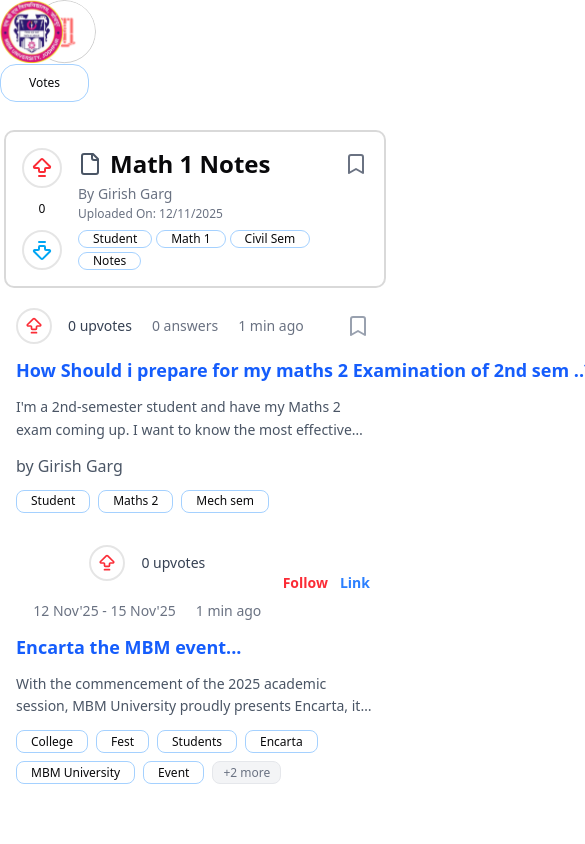
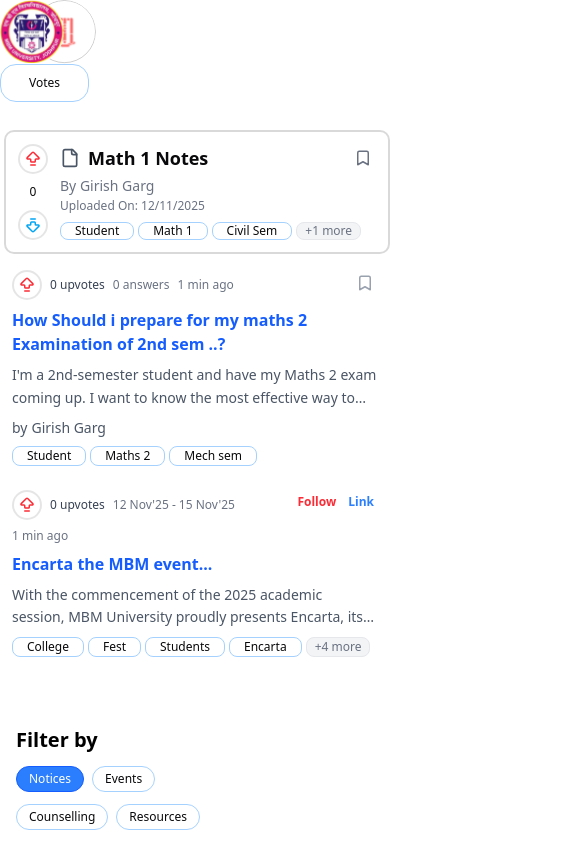
Before and after one commit to Girish-Garg/Mentor-Hub, a React (Vite) app: page / in a window 390 px wide. Shown: the top 844 px of the page, 585 px wide, since content can reach past the window. Built offline with nearby package versions, Linux system fonts and the light colour scheme.

Commit message:
making it all responsive

```diff
--- a/components/custom/Event.jsx
+++ b/components/custom/Event.jsx
@@ -99,14 +99,14 @@ const Events = ({
   };
 
   return (
-    <div className={cn("relative flex p-4 max-w-5xl w-full h-[23%]", className)}>
-      <div className="flex flex-col flex-1 min-w-0 gap-3">
-        <div className="flex justify-between items-center text-xs text-gray-500">
-          <div className="flex gap-5 items-center flex-wrap justify-center">
-            <div className="flex items-center gap-4 justify-center">
+    <div className={cn("relative flex p-3 sm:p-4 max-w-5xl w-full min-h-[200px] sm:h-[23%]", className)}>
+      <div className="flex flex-col flex-1 min-w-0 gap-2 sm:gap-3">
+        <div className="flex justify-between items-start sm:items-center text-xs text-gray-500">
+          <div className="flex gap-2 sm:gap-5 items-center flex-wrap">
+            <div className="flex items-center gap-2 sm:gap-4">
               <button
                 className={cn(
-                  "text-center rounded-full border-2 border-black/10 p-1.5",
+                  "text-center rounded-full border-2 border-black/10 p-1 sm:p-1.5",
                   "transition-colors duration-150",
                   userVote === "up"
                     ? "bg-red-100 border-red-300 hover:bg-red-200 hover:border-red-400"
@@ -115,23 +115,23 @@ const Events = ({
                 onClick={handleUpvote}
               >
                 <ArrowBigUpDash
-                  size={20}
+                  size={18}
                   className={cn(
-                    "transition-colors duration-150",
+                    "transition-colors duration-150 sm:w-5 sm:h-5",
                     userVote === "up" ? "text-red-600 hover:text-red-700" : "text-red-500"
                   )}
                 />
               </button>
-              <span className="text-gray-700 text-sm font-medium">{votes} upvotes</span>
+              <span className="text-gray-700 text-xs sm:text-sm font-medium">{votes} upvotes</span>
             </div>
-            <span className="text-sm font-medium">{formatDateDisplay()}</span>
-            <span className="text-sm">{uploadTime} ago</span>
+            <span className="text-xs sm:text-sm font-medium">{formatDateDisplay()}</span>
+            <span className="text-xs sm:text-sm">{uploadTime} ago</span>
           </div>
 
-          <div className="flex gap-1 items-center">
+          <div className="flex gap-1 items-center flex-shrink-0">
             <button
               className={cn(
-                "font-semibold text-sm px-1 py-1 rounded transition-colors duration-150",
+                "font-semibold text-xs sm:text-sm px-1 py-1 rounded transition-colors duration-150",
                 isFollowing
                   ? "text-green-600 bg-green-50 hover:bg-green-100"
                   : "text-red-500 hover:text-red-600 hover:bg-red-50"
@@ -141,7 +141,7 @@ const Events = ({
               {isFollowing ? "Following" : "Follow"}
             </button>
             <button
-              className="text-blue-500 font-semibold text-sm px-1 py-1 rounded hover:text-blue-600 hover:bg-blue-50 transition-colors duration-150"
+              className="text-blue-500 font-semibold text-xs sm:text-sm px-1 py-1 rounded hover:text-blue-600 hover:bg-blue-50 transition-colors duration-150"
               onClick={handleLinkClick}
             >
               Link
@@ -150,32 +150,32 @@ const Events = ({
         </div>
 
         <button
-          className="text-left focus:outline-none focus:ring-2 focus:ring-blue-300 focus:ring-offset-1 rounded-sm"
+          className="text-left focus:outline-none focus:ring-2 focus:ring-blue-300 focus:ring-offset-1 rounded-sm w-full"
           onClick={handleTitleClick}
         >
-          <h3 className="w-fit text-blue-600 font-semibold text-lg hover:text-blue-700 hover:underline transition-colors duration-150 truncate">
+          <h3 className="text-blue-600 font-semibold text-base sm:text-lg hover:text-blue-700 hover:underline transition-colors duration-150 line-clamp-2 sm:line-clamp-1 break-words">
             {title}
           </h3>
         </button>
 
-        <p className="w-full text-sm text-gray-600 line-clamp-2 leading-relaxed text-ellipsis overflow-hidden">
+        <p className="w-full text-sm sm:text-base text-gray-600 line-clamp-2 leading-relaxed text-ellipsis overflow-hidden">
           {description}
         </p>
 
-        <div className="flex flex-wrap items-center gap-2">
+        <div className="flex flex-wrap items-center gap-1 sm:gap-2">
           {tags.length > 0 && (
-            <div className="flex flex-wrap items-center gap-2">
-              {tags.slice(0, 6).map((tag, idx) => (
+            <div className="flex flex-wrap items-center gap-1 sm:gap-2">
+              {tags.slice(0, 4).map((tag, idx) => (
                 <Badge
                   key={idx}
                   text={tag}
                   varient="tag"
-                  className="h-[23px] items-center flex justify-center rounded-md"
+                  className="h-[20px] sm:h-[23px] text-xs sm:text-sm items-center flex justify-center rounded-md"
                 />
               ))}
-              {tags.length > 6 && (
-                <span className="flex items-center justify-center text-xs h-[23px] text-gray-500 px-2.5 py-0.5 rounded-md bg-gray-100 border border-gray-200 select-none leading-none">
-                  +{tags.length - 6} more
+              {tags.length > 4 && (
+                <span className="flex items-center justify-center text-xs h-[20px] sm:h-[23px] text-gray-500 px-2 sm:px-2.5 py-0.5 rounded-md bg-gray-100 border border-gray-200 select-none leading-none">
+                  +{tags.length - 4} more
                 </span>
               )}
             </div>
--- a/components/custom/Question.jsx
+++ b/components/custom/Question.jsx
@@ -67,17 +67,17 @@ const Question = ({
   return (
     <div
       className={cn(
-        "relative flex p-4 max-w-5xl w-full h-[23%]",
+        "relative flex p-3 sm:p-4 max-w-5xl w-full min-h-[200px] sm:h-[23%]",
         className
       )}
     >
-      <div className="flex flex-col flex-1 min-w-0 gap-3">
-        <div className="flex justify-between items-center text-xs text-gray-500">
-          <div className="flex gap-5 items-center flex-wrap justify-center">
-            <div className="flex items-center gap-4 justify-center">
+      <div className="flex flex-col flex-1 min-w-0 gap-2 sm:gap-3">
+        <div className="flex justify-between items-start sm:items-center text-xs text-gray-500">
+          <div className="flex gap-2 sm:gap-5 items-center flex-wrap">
+            <div className="flex items-center gap-2 sm:gap-4">
               <button
                 className={cn(
-                  "text-center rounded-full border-2 border-black/10 p-1.5",
+                  "text-center rounded-full border-2 border-black/10 p-1 sm:p-1.5",
                   "transition-colors duration-150",
                   userVote === "up"
                     ? "bg-red-100 border-red-300 hover:bg-red-200 hover:border-red-400"
@@ -86,20 +86,20 @@ const Question = ({
                 onClick={handleUpvote}
               >
                 <ArrowBigUpDash
-                  size={20}
+                  size={18}
                   className={cn(
-                    "transition-colors duration-150",
+                    "transition-colors duration-150 sm:w-5 sm:h-5",
                     userVote === "up" ? "text-red-600 hover:text-red-700" : "text-red-500"
                   )}
                 />
               </button>
-              <span className="text-gray-700 text-sm font-medium">{votes} upvotes</span>
+              <span className="text-gray-700 text-xs sm:text-sm font-medium">{votes} upvotes</span>
             </div>
-            <span className="text-sm font-medium">{answers} answers</span>
-            <span className="text-sm">{time} ago</span>
+            <span className="text-xs sm:text-sm font-medium">{answers} answers</span>
+            <span className="text-xs sm:text-sm">{time} ago</span>
           </div>
 
-          <div className="flex gap-1 items-center">
+          <div className="flex gap-1 items-center flex-shrink-0">
             <button
               className={cn(
                 "group rounded hover:bg-yellow-50 transition-colors duration-150 flex-shrink-0 p-1",
@@ -108,9 +108,9 @@ const Question = ({
               onClick={handleBookmark}
             >
               <Bookmark
-                size={24}
+                size={18}
                 className={cn(
-                  "transition-colors duration-150",
+                  "transition-colors duration-150 sm:w-6 sm:h-6",
                   isBookmarked
                     ? "fill-yellow-500 text-yellow-500"
                     : "text-gray-400 group-hover:text-yellow-500"
@@ -120,33 +120,33 @@ const Question = ({
           </div>
         </div>
         <button
-          className="text-left focus:outline-none focus:ring-2 focus:ring-blue-300 focus:ring-offset-1 rounded-sm"
+          className="text-left focus:outline-none focus:ring-2 focus:ring-blue-300 focus:ring-offset-1 rounded-sm w-full"
           onClick={handleTitleClick}
         >
-          <h3 className="w-fit text-blue-600 font-semibold text-lg hover:text-blue-700 hover:underline transition-colors duration-150 truncate">
+          <h3 className="text-blue-600 font-semibold text-base sm:text-lg hover:text-blue-700 hover:underline transition-colors duration-150 line-clamp-2 sm:line-clamp-1 break-words">
             {title}
           </h3>
         </button>
 
-        <p className="w-full text-sm text-gray-600 line-clamp-2 leading-relaxed text-ellipsis overflow-hidden">
+        <p className="w-full text-sm sm:text-base text-gray-600 line-clamp-2 leading-relaxed text-ellipsis overflow-hidden">
           {description}
         </p>
 
-        <div className="flex flex-wrap items-center gap-3">
-          <span className="text-gray-600 text-md flex items-center gap-1">by <span className="font-medium inline-block max-w-[150px] truncate overflow-hidden">{author}</span></span>
+        <div className="flex flex-col sm:flex-row sm:flex-wrap sm:items-center gap-2 sm:gap-3">
+          <span className="text-gray-600 text-sm flex items-center gap-1">by <span className="font-medium inline-block max-w-[120px] sm:max-w-[150px] truncate overflow-hidden">{author}</span></span>
           {tags.length > 0 && (
-            <div className="flex flex-wrap items-center gap-2">
-              {tags.slice(0, 6).map((tag, idx) => (
+            <div className="flex flex-wrap items-center gap-1 sm:gap-2">
+              {tags.slice(0, 4).map((tag, idx) => (
                 <Badge
                   key={idx}
                   text={tag}
                   varient="tag"
-                  className="h-[23px] items-center flex justify-center rounded-md"
+                  className="h-[20px] sm:h-[23px] text-xs sm:text-sm items-center flex justify-center rounded-md"
                 />
               ))}
-              {tags.length > 6 && (
-                <span className="flex items-center justify-center text-xs h-[23px] text-gray-500 px-2.5 py-0.5 rounded-md bg-gray-100 border border-gray-200 select-none leading-none">
-                  +{tags.length - 6} more
+              {tags.length > 4 && (
+                <span className="flex items-center justify-center text-xs h-[20px] sm:h-[23px] text-gray-500 px-2 sm:px-2.5 py-0.5 rounded-md bg-gray-100 border border-gray-200 select-none leading-none">
+                  +{tags.length - 4} more
                 </span>
               )}
             </div>
--- a/components/custom/Resource.jsx
+++ b/components/custom/Resource.jsx
@@ -76,7 +76,7 @@ const Resource = ({
   return (
     <div
       className={cn(
-        'flex border-2 border-black/15 rounded-lg p-4 gap-4 h-fit m-1 max-w-[386px] w-fit',
+        'flex border-2 border-black/15 rounded-lg p-3 sm:p-4 gap-3 sm:gap-4 h-fit m-1 max-w-[386px] w-full sm:w-fit',
         'hover:shadow-lg hover:border-black/25 transition-all duration-200 cursor-pointer',
         'hover:bg-gray-50/50',
         className
@@ -86,7 +86,7 @@ const Resource = ({
         <div className='flex flex-col items-center justify-between'>
             <button
               className={cn(
-                'text-center rounded-full border-2 border-black/10 p-1.5',
+                'text-center rounded-full border-2 border-black/10 p-1 sm:p-1.5',
                 'transition-colors duration-150',
                 userVote === 'up'
                   ? 'bg-red-100 border-red-300 hover:bg-red-200 hover:border-red-400'
@@ -94,15 +94,18 @@ const Resource = ({
               )}
               onClick={handleUpvote}
             >
-                <ArrowBigUpDash className={cn(
-                  'transition-colors duration-150',
-                  userVote === 'up' ? 'text-red-600 hover:text-red-700' : 'text-red-500'
-                )}/>
+                <ArrowBigUpDash
+                  size={18}
+                  className={cn(
+                    'transition-colors duration-150 sm:w-5 sm:h-5',
+                    userVote === 'up' ? 'text-red-600 hover:text-red-700' : 'text-red-500'
+                  )}
+                />
             </button>
-            <p className='text-xs font-medium'>{votes}</p>
+            <p className='text-xs sm:text-sm font-medium'>{votes}</p>
             <button
               className={cn(
-                'text-center rounded-full border-2 border-black/10 p-1.5',
+                'text-center rounded-full border-2 border-black/10 p-1 sm:p-1.5',
                 'transition-colors duration-150',
                 userVote === 'down'
                   ? 'bg-sky-100 border-sky-300 hover:bg-sky-200 hover:border-sky-400'
@@ -110,40 +113,50 @@ const Resource = ({
               )}
               onClick={handleDownvote}
             >
-                <ArrowBigDownDash className={cn(
-                  'transition-colors duration-150',
-                  userVote === 'down' ? 'text-sky-600 hover:text-sky-700' : 'text-sky-500'
-                )}/>
+                <ArrowBigDownDash
+                  size={18}
+                  className={cn(
+                    'transition-colors duration-150 sm:w-5 sm:h-5',
+                    userVote === 'down' ? 'text-sky-600 hover:text-sky-700' : 'text-sky-500'
+                  )}
+                />
             </button>
         </div>
         <div className='flex flex-col gap-1 flex-1 min-w-0'>
             <div className='flex items-center justify-between w-full'>
-                <div className='flex items-center gap-2 flex-1 min-w-0 max-w-[280px]'>
-                    <File className='text-gray-600 flex-shrink-0'/>
-                    <p className='text-2xl font-semibold truncate'>{title}</p>
+                <div className='flex items-center gap-2 flex-1 min-w-0 max-w-[200px] sm:max-w-[280px]'>
+                    <File className='text-gray-600 flex-shrink-0 w-5 h-5 sm:w-6 sm:h-6'/>
+                    <p className='text-lg sm:text-2xl font-semibold truncate'>{title}</p>
                 </div>
                 <button
                   className={cn(
-                    'rounded hover:bg-yellow-50 transition-colors duration-150 flex-shrink-0 ml-2',
+                    'rounded hover:bg-yellow-50 transition-colors duration-150 flex-shrink-0 ml-2 p-1',
                     isBookmarked && 'text-yellow-500'
                   )}
                   onClick={handleBookmark}
                 >
-                  <Bookmark className={cn(
-                    'transition-colors duration-150',
-                    isBookmarked ? 'fill-yellow-500 text-yellow-500' : 'text-gray-500 hover:text-yellow-500'
-                  )}/>
+                  <Bookmark
+                    size={18}
+                    className={cn(
+                      'transition-colors duration-150 sm:w-6 sm:h-6',
+                      isBookmarked ? 'fill-yellow-500 text-yellow-500' : 'text-gray-500 hover:text-yellow-500'
+                    )}
+                  />
                 </button>
             </div>
             <div className='flex flex-col gap-0.5'>
-                <p className='text-gray-500 text-sm truncate max-w-[280px]'>By {author}</p>
-                <p className='text-gray-500 text-xs'>Uploaded On: {uploadDate}</p>
+                <p className='text-gray-500 text-sm truncate max-w-[200px] sm:max-w-[280px]'>By {author}</p>
+                <p className='text-gray-500 text-xs sm:text-sm'>Uploaded On: {uploadDate}</p>
             </div>
             <div className='flex gap-1 mt-1 flex-wrap'>
-                {tags.slice(0, 4).map((tag, index) => (
-                  <Badge key={index} text={tag} varient="tag"/>
+                {tags.slice(0, 3).map((tag, index) => (
+                  <Badge key={index} text={tag} varient="tag" className="h-[18px] sm:h-[20px] text-xs items-center flex justify-center rounded-md"/>
                 ))}
-
+                {tags.length > 3 && (
+                  <span className="flex items-center justify-center text-xs h-[18px] sm:h-[20px] text-gray-500 px-2 py-0.5 rounded-md bg-gray-100 border border-gray-200 select-none leading-none">
+                    +{tags.length - 3} more
+                  </span>
+                )}
             </div>
         </div>
     </div>
```
